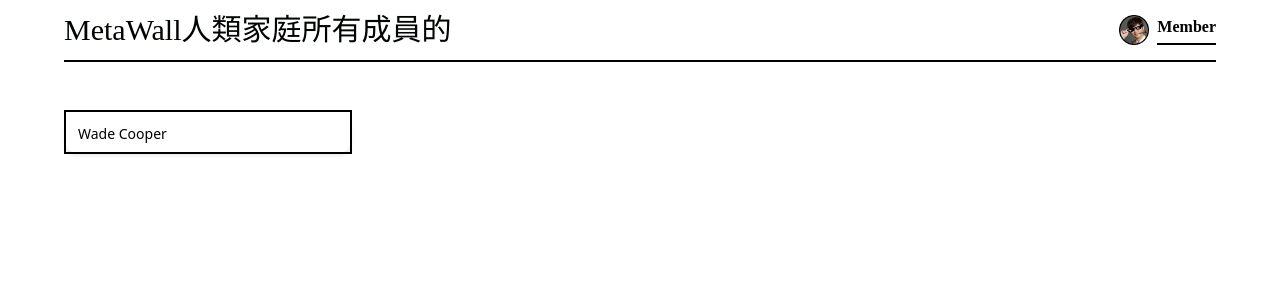
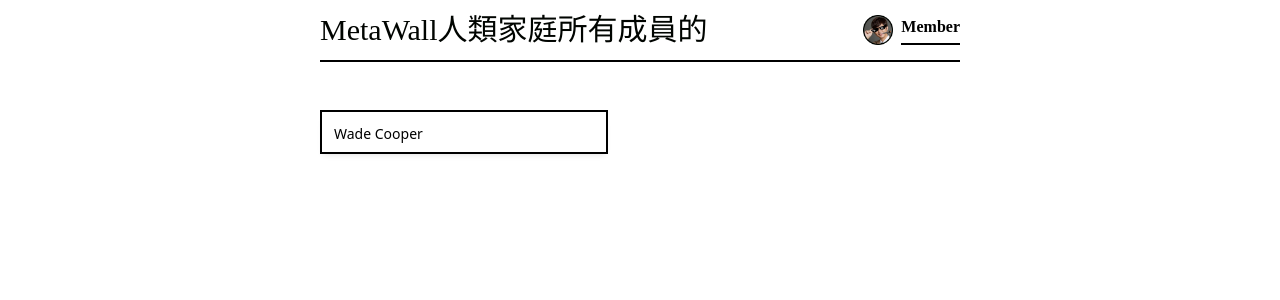
Before and after one commit to winszhuang/MetaWall, a Nuxt app: page / in a window 1280 px wide. Shown: the top 300 px of the page. Built offline with nearby package versions, Linux system fonts and the light colour scheme; a web font is replaced by a local one.

Commit message:
feat: update tailwind setting

```diff
--- a/assets/css/tailwind.css
+++ b/assets/css/tailwind.css
@@ -3,3 +3,17 @@
 @tailwind base;
 @tailwind components;
 @tailwind utilities;
+
+@layer utilities {
+  @media (min-width: 640px) {
+    .container {
+      max-width: 640px;
+    }
+  }
+
+  @media (min-width: 768px) {
+    .container {
+      max-width: 768px;
+    }
+  }
+}
--- a/tailwind.config.js
+++ b/tailwind.config.js
@@ -29,6 +29,9 @@ module.exports = {
       baloo: ['"Baloo Da 2"'],
       tapestry: ['Tapestry']
     },
+    borderRadius: {
+      DEFAULT: '0.5rem'
+    },
     extend: {},
   },
   plugins: [
```
